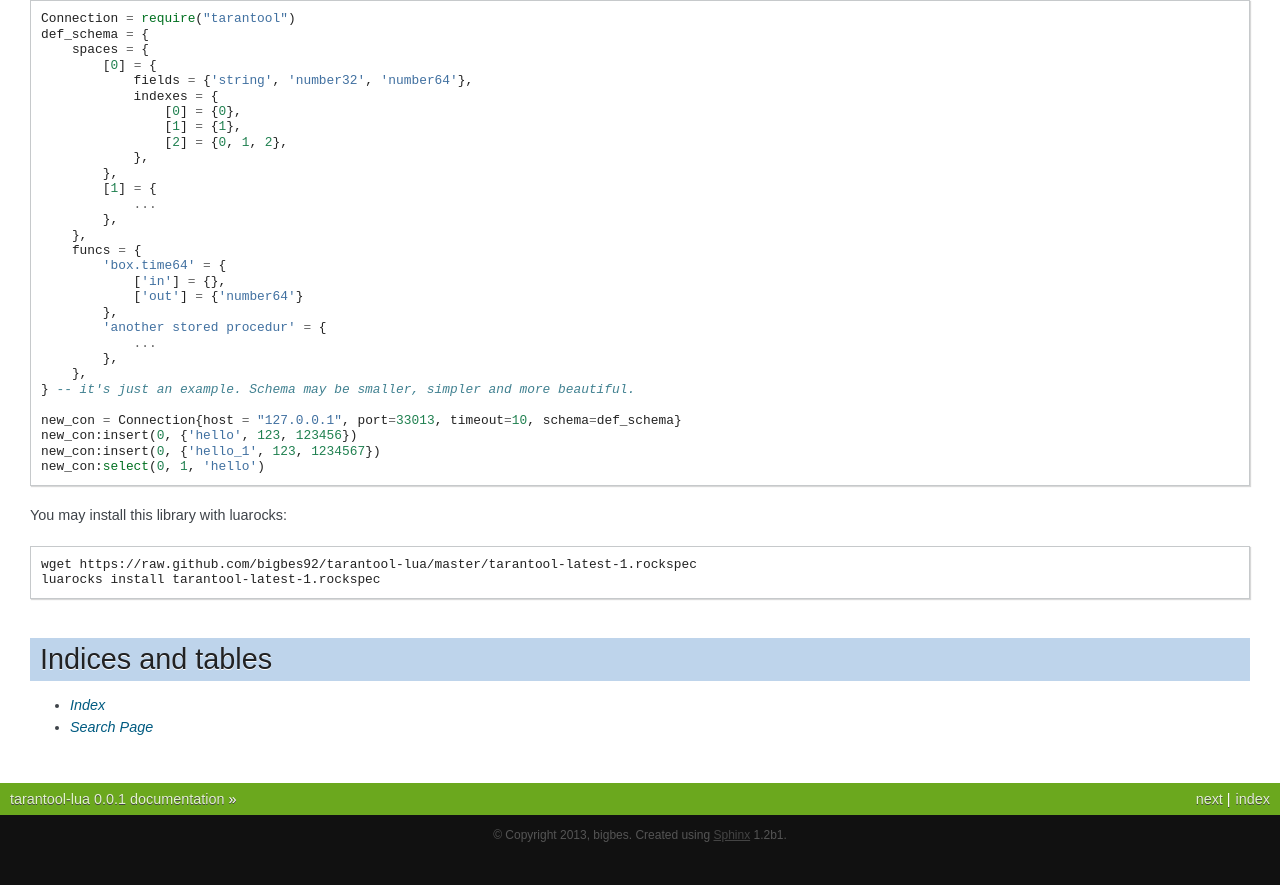
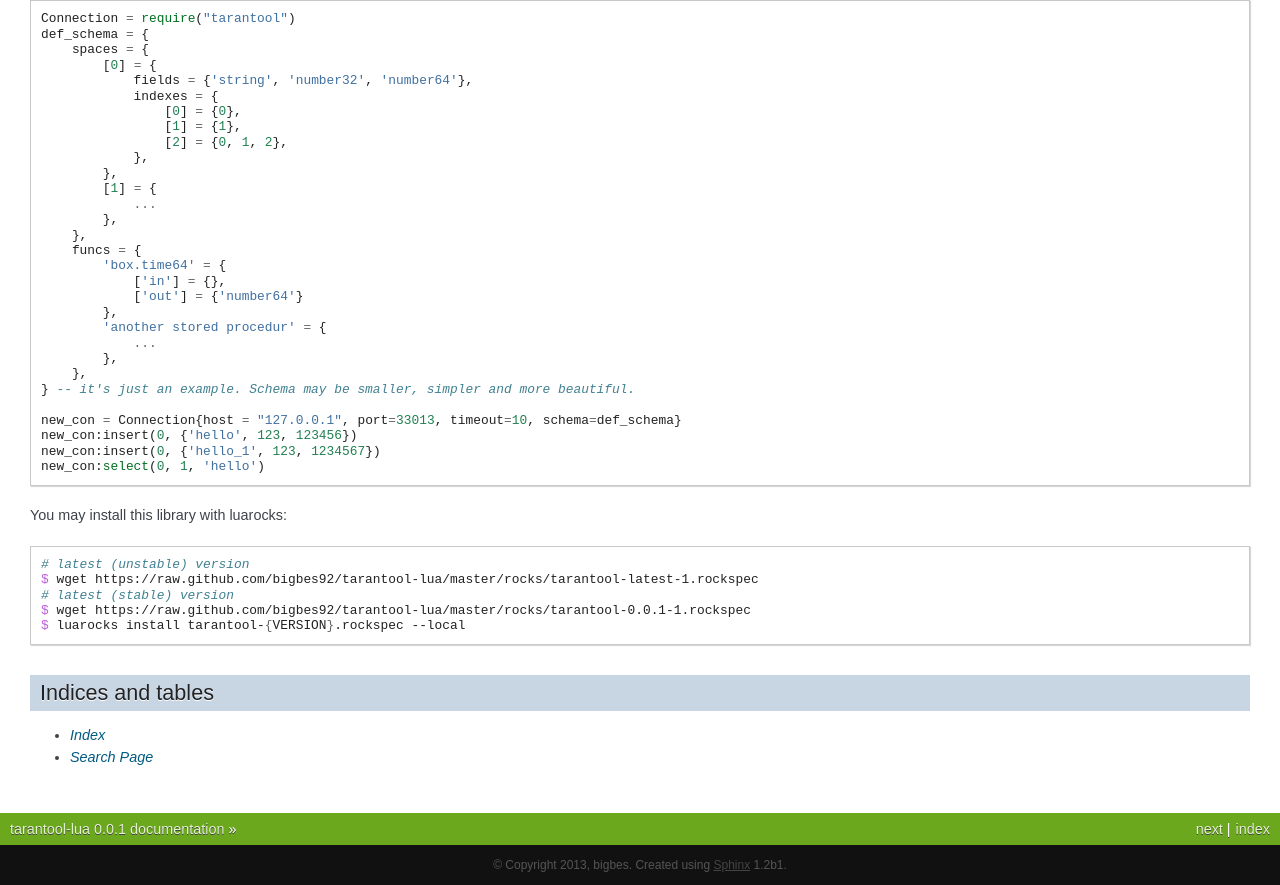
Before and after one commit to tarantool/tarantool-lua, a plain HTML site: page index.html in a window 1280 px wide. Shown: the part 337-1222 px from the top of the page. Before the commit the page ends 1192 px from the top, so only its background shows below. Drawn offline with Linux system fonts and the light colour scheme.

Commit message:
New version of site

```diff
--- a/index.html
+++ b/index.html
@@ -92,17 +92,20 @@
 </pre></div>
 </div>
 <p>You may install this library with luarocks:</p>
-<div class="highlight-bash"><div class="highlight"><pre>wget https://raw.github.com/bigbes92/tarantool-lua/master/tarantool-latest-1.rockspec
-luarocks install tarantool-latest-1.rockspec
+<div class="highlight-bash"><div class="highlight"><pre><span class="c"># latest (unstable) version</span>
+<span class="nv">$ </span>wget https://raw.github.com/bigbes92/tarantool-lua/master/rocks/tarantool-latest-1.rockspec
+<span class="c"># latest (stable) version</span>
+<span class="nv">$ </span>wget https://raw.github.com/bigbes92/tarantool-lua/master/rocks/tarantool-0.0.1-1.rockspec
+<span class="nv">$ </span>luarocks install tarantool-<span class="o">{</span>VERSION<span class="o">}</span>.rockspec --local
 </pre></div>
 </div>
-</div>
 <div class="section" id="indices-and-tables">
-<h1>Indices and tables<a class="headerlink" href="#indices-and-tables" title="Permalink to this headline">¶</a></h1>
+<h2>Indices and tables<a class="headerlink" href="#indices-and-tables" title="Permalink to this headline">¶</a></h2>
 <ul class="simple">
 <li><a class="reference internal" href="genindex.html"><em>Index</em></a></li>
 <li><a class="reference internal" href="search.html"><em>Search Page</em></a></li>
 </ul>
+</div>
 </div>
 
 
```
Also changed, not shown: searchindex.js (+1 -1 lines), _sources/index.txt, 1 other file.
